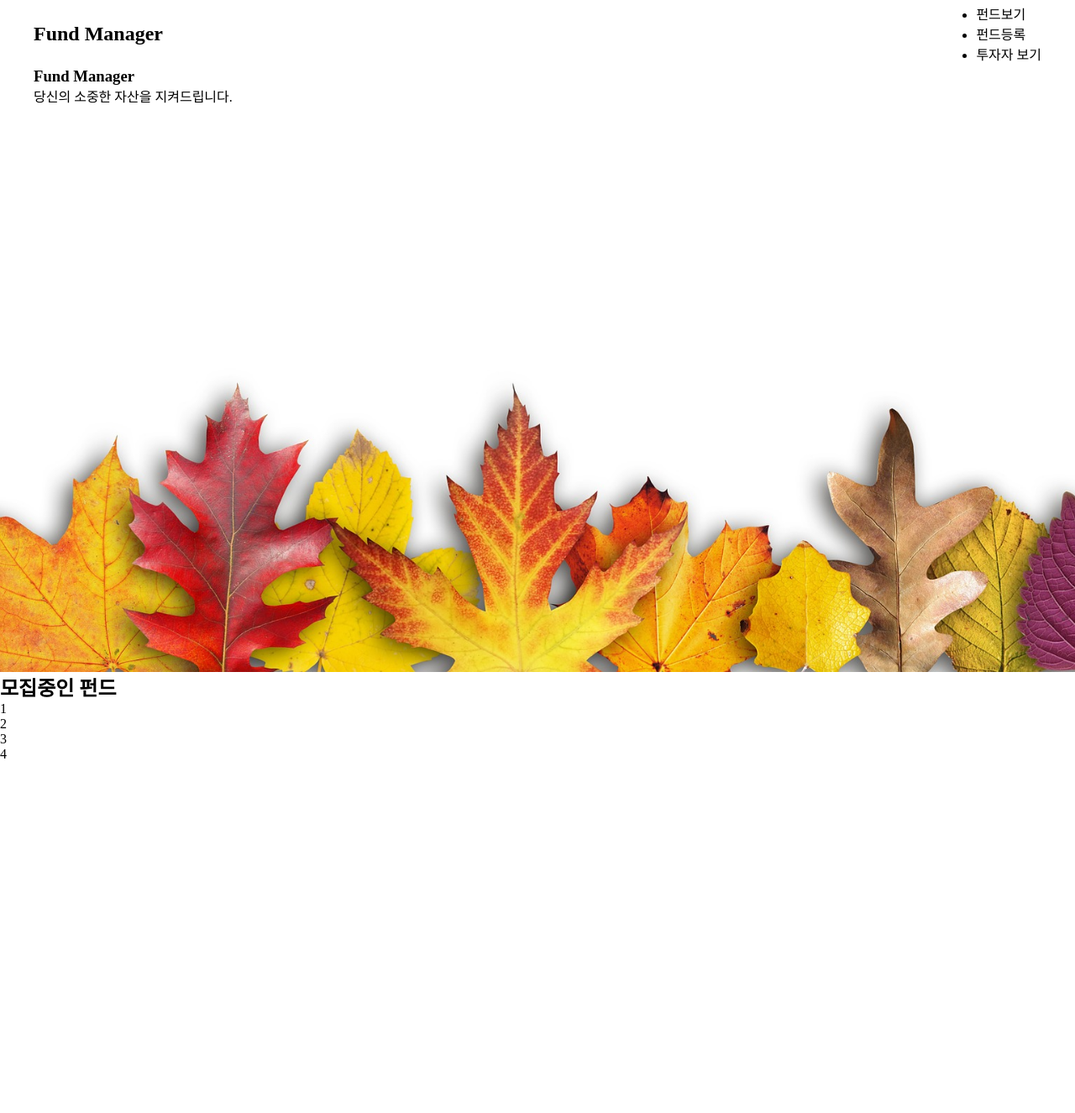
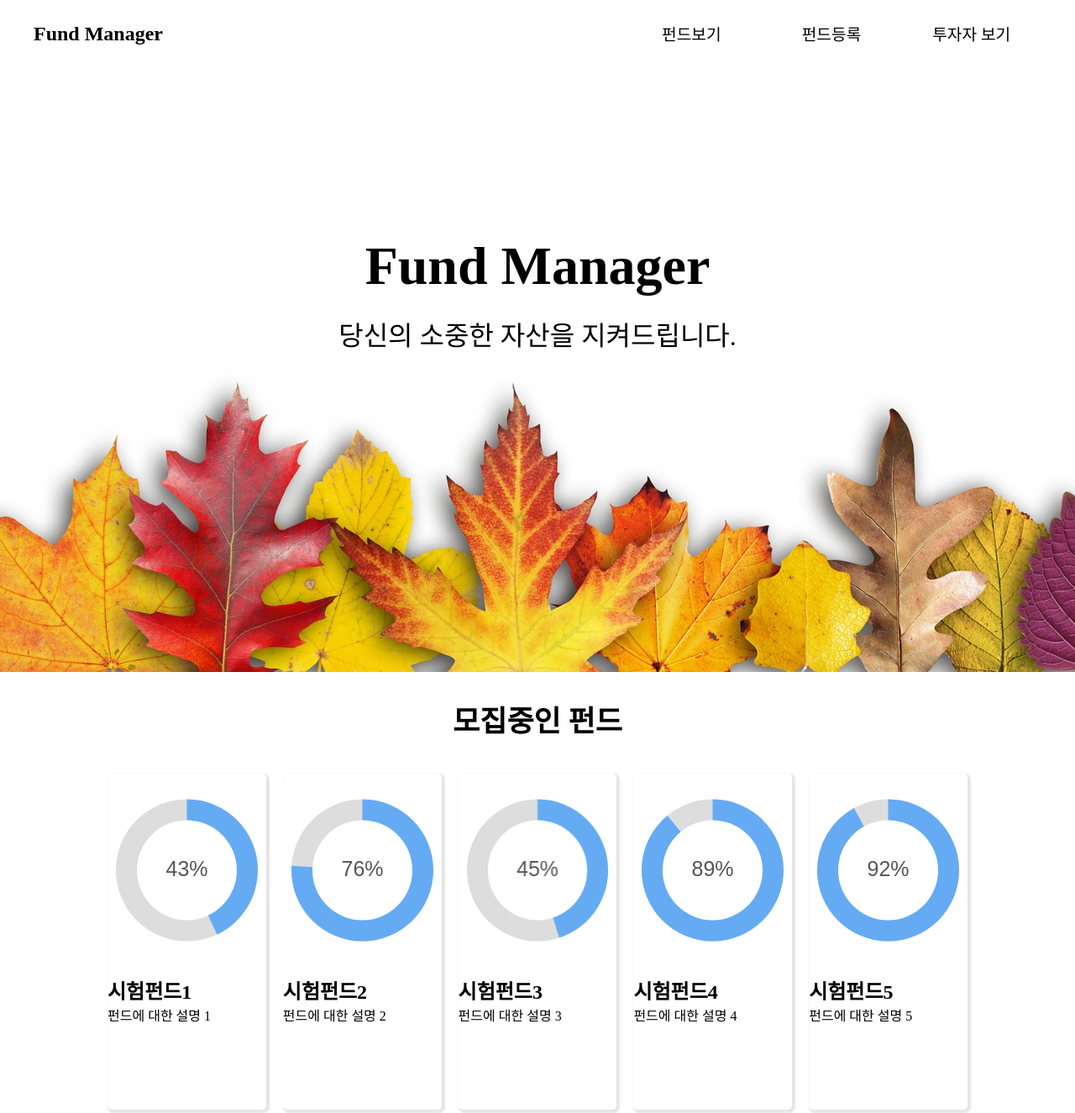
Before and after one commit to kanozo12/WebPack, a website built with webpack: page dist/index.html in a window 1280 px wide. Shown: the whole page at 84% size. Before the commit the page ends 907 px from the top, so only its background shows below. Built offline with nearby package versions, Linux system fonts and the light colour scheme.

Commit message:
20190603 수업 / 캔버스

```diff
--- /dev/null
+++ b/App/Fund.js
@@ -0,0 +1,67 @@
+import $ from 'jquery';
+const {PI, min} = Math;
+
+export default class Fund {
+    constructor(el, data){
+        this.el = el;
+        let template = this.makeTemplate(data);
+        this.el.html(template);
+
+        this.canvas = this.el[0].querySelector("canvas");
+        this.title = this.el[0].querySelector(".fund-title");
+        this.desc = this.el[0].querySelector(".description");
+
+        this.ctx = this.canvas.getContext("2d");
+        this.percent = data.percent;
+
+        //this.draw(this.percent);
+    }
+
+    makeTemplate(data){
+        return `<div class="fund">
+                    <div class="graph-container">
+                        <canvas></canvas>
+                    </div>
+                    <div class="info-box">
+                        <h1 class="fund-title">${data.title}</h1>
+                        <p class="description">${data.desc}</p>
+                    </div>
+                </div>`;
+    }
+
+    draw(p){
+        const c = this.ctx;
+        c.clearRect(0, 0, this.canvas.width, this.canvas.height);
+        let x = this.canvas.width / 2;
+        let y = this.canvas.height / 2;
+        let r = min(x, y) - 10;
+
+        c.fillStyle = "#ddd";
+        c.arc(x, y, r, 0, 2 * PI);
+        c.fill();
+
+        c.fillStyle = "rgb(101, 171, 243)";
+        // 100 : 2*PI = p : x
+        c.beginPath();
+        c.moveTo(x,y);
+        c.arc(x, y, r, -PI / 2, -PI /2 + 2 * PI * p / 100);
+        c.fill();
+
+        c.fillStyle = "#fff";
+        c.beginPath();
+        c.arc(x, y, r - 25, 0, 2*PI);
+        c.fill();
+
+        c.fillStyle = "#555";
+        c.font = "25px Arial";
+        c.textBaseline = "middle";
+        c.textAlign = "center";
+        c.fillText(p + "%", x, y);
+    }
+
+    resize(){
+        this.canvas.width = this.canvas.clientWidth;
+        this.canvas.height = this.canvas.clientHeight;
+        this.draw(this.percent);
+    }
+}
--- a/App/MainApp.js
+++ b/App/MainApp.js
@@ -1,8 +1,29 @@
 import $ from 'jquery';
+import Fund from './Fund';
 
 export default class MainApp {
     constructor(){
         this.sectionList = $("section");
+
+        this.fundDatas = [
+            {title:"시험펀드1", desc:"펀드에 대한 설명 1", percent: 43},
+            {title:"시험펀드2", desc:"펀드에 대한 설명 2", percent: 76},
+            {title:"시험펀드3", desc:"펀드에 대한 설명 3", percent: 45},
+            {title:"시험펀드4", desc:"펀드에 대한 설명 4", percent: 89},
+            {title:"시험펀드5", desc:"펀드에 대한 설명 5", percent: 92}
+        ]
+        //5개의 펀드를 표시할 영역을 가져온다.
+        this.topFundSection = $(".top-fund-list");
+        this.topFundList = [];
+
+        this.fundDatas.forEach( x => {
+            let fundBox = $(`<div class="fund-box"></div>`)
+                            .appendTo(this.topFundSection);
+
+            this.topFundList.push(new Fund(fundBox, x));
+        });
+
+
         this.eventHandle();
         this.resize();
     }
@@ -13,5 +34,6 @@ export default class MainApp {
 
     resize() {
         this.sectionList.height(window.innerHeight);
+        this.topFundList.forEach(x => x.resize());
     }
 }
--- a/style.css
+++ b/style.css
@@ -16,8 +16,97 @@ header {
     align-items: center;
 }
 
+section {
+    min-height: 700px;
+}
+
 #visual {
     background-image: url(/imgs/visual.jpg);
     background-size: cover;
-    min-height: 700px;
 }
+
+nav {
+    height: 80px;
+    width:500px;
+}
+
+nav > ul {
+    width:100%;
+    height:100%;
+    display: flex;
+    justify-content: space-between;
+    list-style: none;
+}
+nav > ul > li {
+    width:33.33%;
+    height:100%;
+    display: flex;
+    align-items: center;
+    justify-content: center;
+    font-size:1.2em;
+    cursor: pointer;
+}
+
+nav > ul > li:hover {
+    background-color: #000;
+    color:#fff;
+}
+
+#main {
+    display: flex;
+    flex-direction: column;
+    align-items: center;
+    padding-top:200px;
+}
+
+#main > h1 {
+    font-size:4rem;
+    margin-bottom:20px;
+}
+
+#main > p {
+    font-size:2rem;
+}
+
+#fund {
+    display: flex;
+    flex-direction: column;
+    align-items: center;
+    padding-top:30px;
+}
+
+.section-title {
+    font-size:35px;
+    margin-bottom: 40px;
+}
+
+.top-fund-list {
+    width:100%;
+    padding:0 10%;
+    display: grid;
+    grid-template-columns: repeat(5, 1fr);
+    grid-template-rows: minmax(300px, 400px);
+    grid-gap:20px;
+}
+
+.fund {
+    width: 100%;
+    height:100%;
+    box-shadow: 2px 2px 2px 2px rgba(0,0,0,0.1);
+    border-radius: 0.3rem;
+    overflow: hidden;
+}
+
+.fund > .graph-container {
+    padding-bottom: 10px;
+    height:60%;
+}
+
+.graph-container > canvas {
+    width: 100%;
+    height: 100%;
+}
+
+.fund > .info-box {
+    height:40%;
+}
```
Also changed, not shown: dist/app.js, dist/index.html, dist/style.css.
